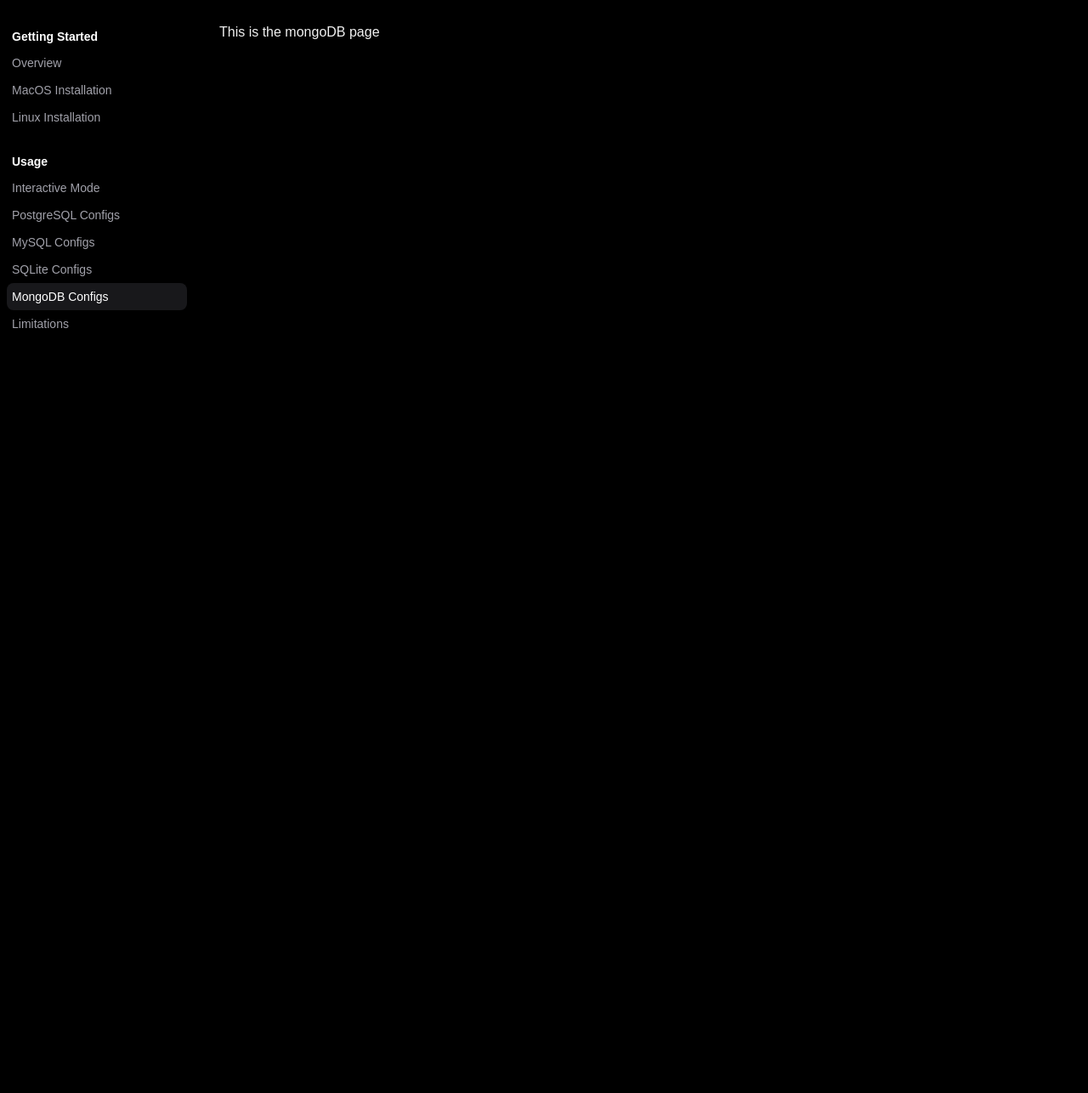
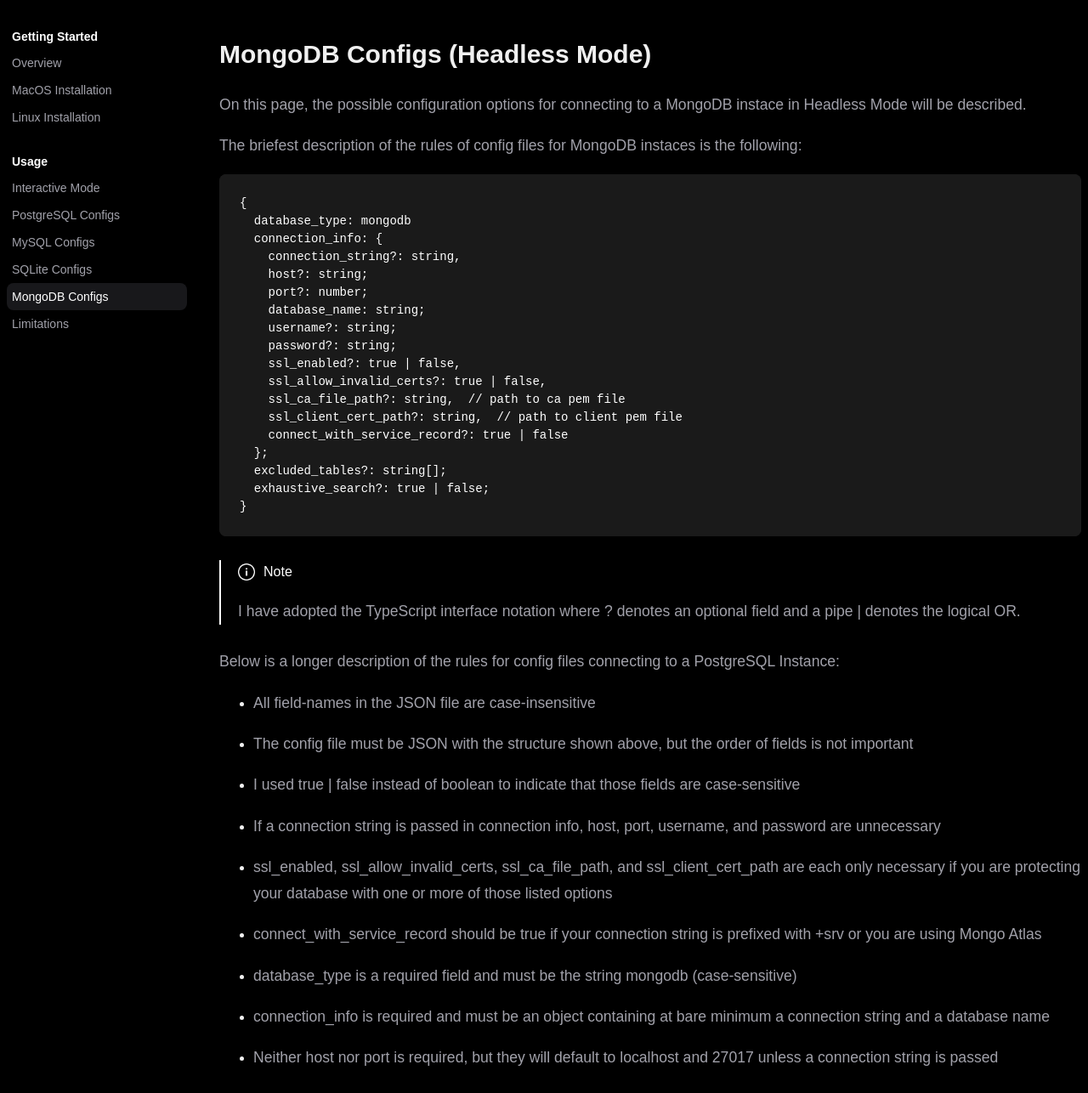
Before and after one commit to jamesdaniel3/auto-db-diagram-docs, a React (Vite) app in the folder frontend/: page /docs/usage/mongodb in a window 1280 px wide. Shown: the whole page at 85% size. Before the commit the page ends 816 px from the top, so only its background shows below. Built offline with nearby package versions, Linux system fonts and the light colour scheme.

Commit message:
created Mongo DB page and removed the Limitations Page

```diff
--- a/frontend/src/App.tsx
+++ b/frontend/src/App.tsx
@@ -10,8 +10,6 @@
 import MySQLUsage from "./components/pages/MySQLUsage";
 import SQLiteUsage from "./components/pages/SQLiteUsage";
 import MongoDBUsage from "./components/pages/MongoDBUsage";
-import Limitations from "./components/pages/Limitations";
-
 import { useEffect } from "react";
 import { useLocation } from "react-router-dom";
 
@@ -40,7 +38,6 @@
           <Route path="usage/mysql" element={<MySQLUsage />} />
           <Route path="usage/sqlite" element={<SQLiteUsage />} />
           <Route path="usage/mongodb" element={<MongoDBUsage />} />
-          <Route path="usage/limitations" element={<Limitations />} />
         </Route>
       </Routes>
     </>
--- a/frontend/src/components/pages/Limitations.tsx
+++ /dev/null
@@ -1,7 +0,0 @@
-export default function Limitations() {
-  return (
-    <>
-      <p>This is the limitations page</p>
-    </>
-  );
-}
--- a/frontend/src/components/pages/MongoDBUsage.tsx
+++ b/frontend/src/components/pages/MongoDBUsage.tsx
@@ -1,7 +1,126 @@
+import "../../styles/Pages.css";
+import infoImage from "../../assets/images/info-black.png";
+
 export default function MongoDBUsage() {
+  const configString = `{
+  database_type: mongodb
+  connection_info: {
+    connection_string?: string,
+    host?: string;
+    port?: number;
+    database_name: string;
+    username?: string;
+    password?: string;
+    ssl_enabled?: true | false,
+    ssl_allow_invalid_certs?: true | false,
+    ssl_ca_file_path?: string,  // path to ca pem file
+    ssl_client_cert_path?: string,  // path to client pem file
+    connect_with_service_record?: true | false
+  };
+  excluded_tables?: string[];
+  exhaustive_search?: true | false;
+}`;
+
   return (
     <>
-      <p>This is the mongoDB page</p>
+      <p className="page-title">MongoDB Configs (Headless Mode)</p>
+      <p className="page-text">
+        {" "}
+        On this page, the possible configuration options for connecting to a
+        MongoDB instace in Headless Mode will be described.
+      </p>
+      <p className="page-text">
+        The briefest description of the rules of config files for MongoDB
+        instaces is the following:{" "}
+      </p>
+      <div className="config-code-container">
+        <pre className="config-code">
+          <code>{configString}</code>
+        </pre>
+      </div>
+      <div className="page-note-container" style={{ margin: "1.75em 0" }}>
+        <div className="note-top-line">
+          <img
+            className="info-image"
+            src={infoImage}
+            style={{ height: "20px", width: "20px" }}
+          />
+          <p className="page-note-label">Note</p>
+        </div>
+        <p className="page-text">
+          I have adopted the TypeScript interface notation where ? denotes an
+          optional field and a pipe | denotes the logical OR.
+        </p>
+      </div>
+      <p className="page-text">
+        Below is a longer description of the rules for config files connecting
+        to a PostgreSQL Instance:{" "}
+      </p>
+      <ul>
+        <li>
+          <p className="page-text">
+            {" "}
+            All field-names in the JSON file are case-insensitive
+          </p>
+        </li>
+        <li>
+          <p className="page-text">
+            {" "}
+            The config file must be JSON with the structure shown above, but the
+            order of fields is not important
+          </p>
+        </li>
+        <li>
+          <p className="page-text">
+            {" "}
+            I used true | false instead of boolean to indicate that those fields
+            are case-sensitive
+          </p>
+        </li>
+        <li>
+          <p className="page-text">
+            {" "}
+            If a connection string is passed in connection info, host, port,
+            username, and password are unnecessary
+          </p>
+        </li>
+        <li>
+          <p className="page-text">
+            {" "}
+            ssl_enabled, ssl_allow_invalid_certs, ssl_ca_file_path, and
+            ssl_client_cert_path are each only necessary if you are protecting
+            your database with one or more of those listed options
+          </p>
+        </li>
+        <li>
+          <p className="page-text">
+            {" "}
+            connect_with_service_record should be true if your connection string
+            is prefixed with +srv or you are using Mongo Atlas
+          </p>
+        </li>
+        <li>
+          <p className="page-text">
+            {" "}
+            database_type is a required field and must be the string mongodb
+            (case-sensitive)
+          </p>
+        </li>
+        <li>
+          <p className="page-text">
+            {" "}
+            connection_info is required and must be an object containing at bare
+            minimum a connection string and a database name
+          </p>
+        </li>
+        <li>
+          <p className="page-text">
+            {" "}
+            Neither host nor port is required, but they will default to
+            localhost and 27017 unless a connection string is passed
+          </p>
+        </li>
+      </ul>
     </>
   );
 }
```
